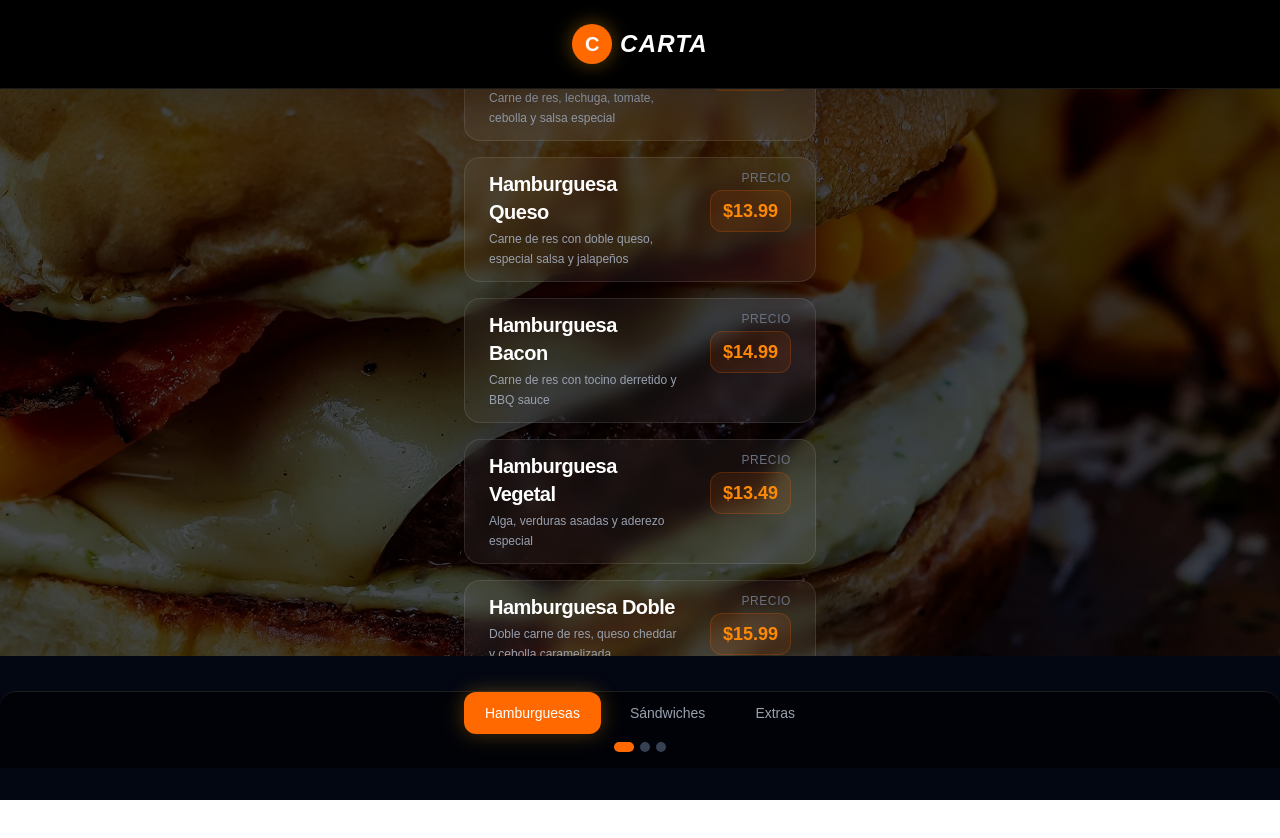
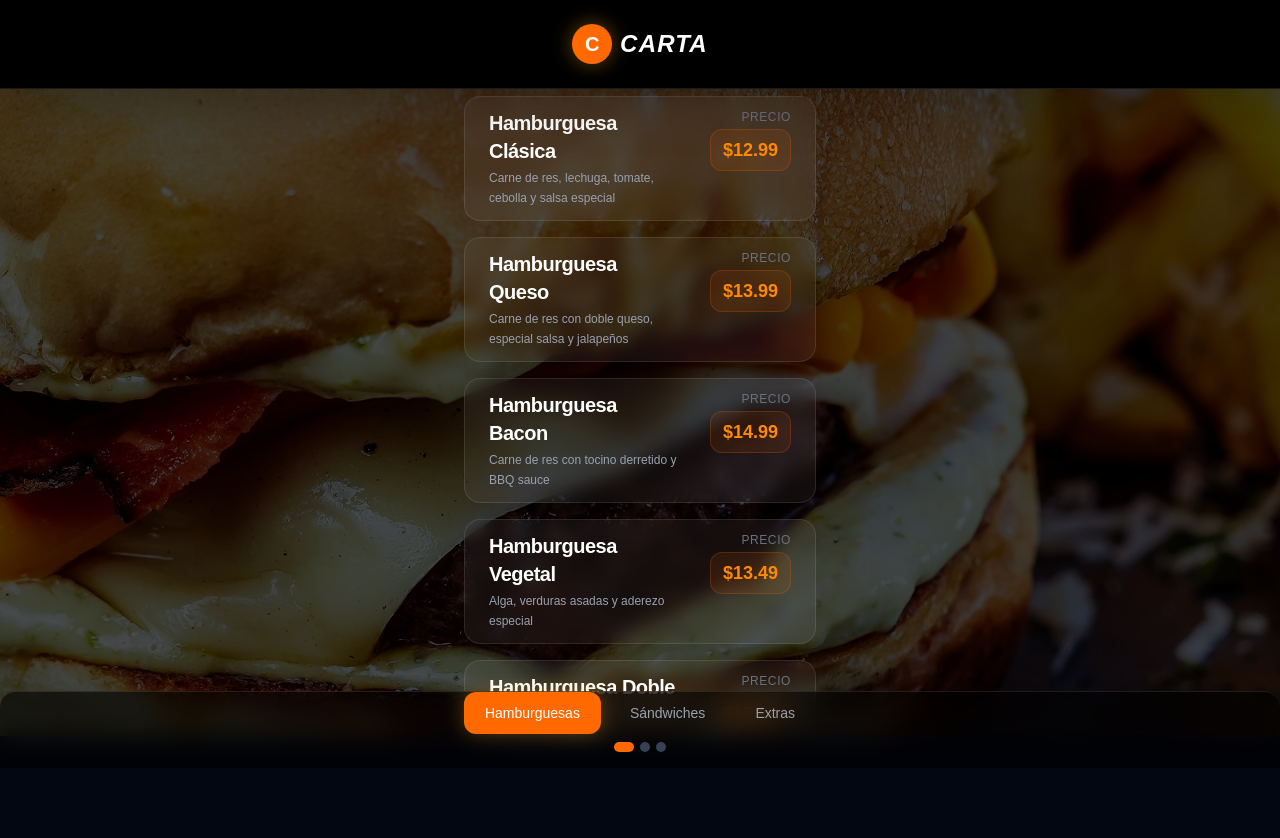
Before and after one commit to BrLearnix/carta, a Next.js app: page / in a window 1280 px wide. Shown: the top 838 px of the page. Before the commit the page ends 800 px from the top, so only its background shows below. Built offline with nearby package versions, Linux system fonts and the light colour scheme.

Commit message:
se corregio interposicion de menu superiror

```diff
--- a/app/page.tsx
+++ b/app/page.tsx
@@ -127,7 +127,7 @@ export default function Home() {
 
       <div
         ref={scrollRef}
-        className="flex flex-row overflow-x-hidden h-full pb-32"
+        className="flex flex-row overflow-x-hidden h-full pt-[80px] pb-32"
         style={{ scrollbarWidth: "none" }}
         onTouchStart={handleDragStart}
         onTouchMove={handleDragMove}
```
